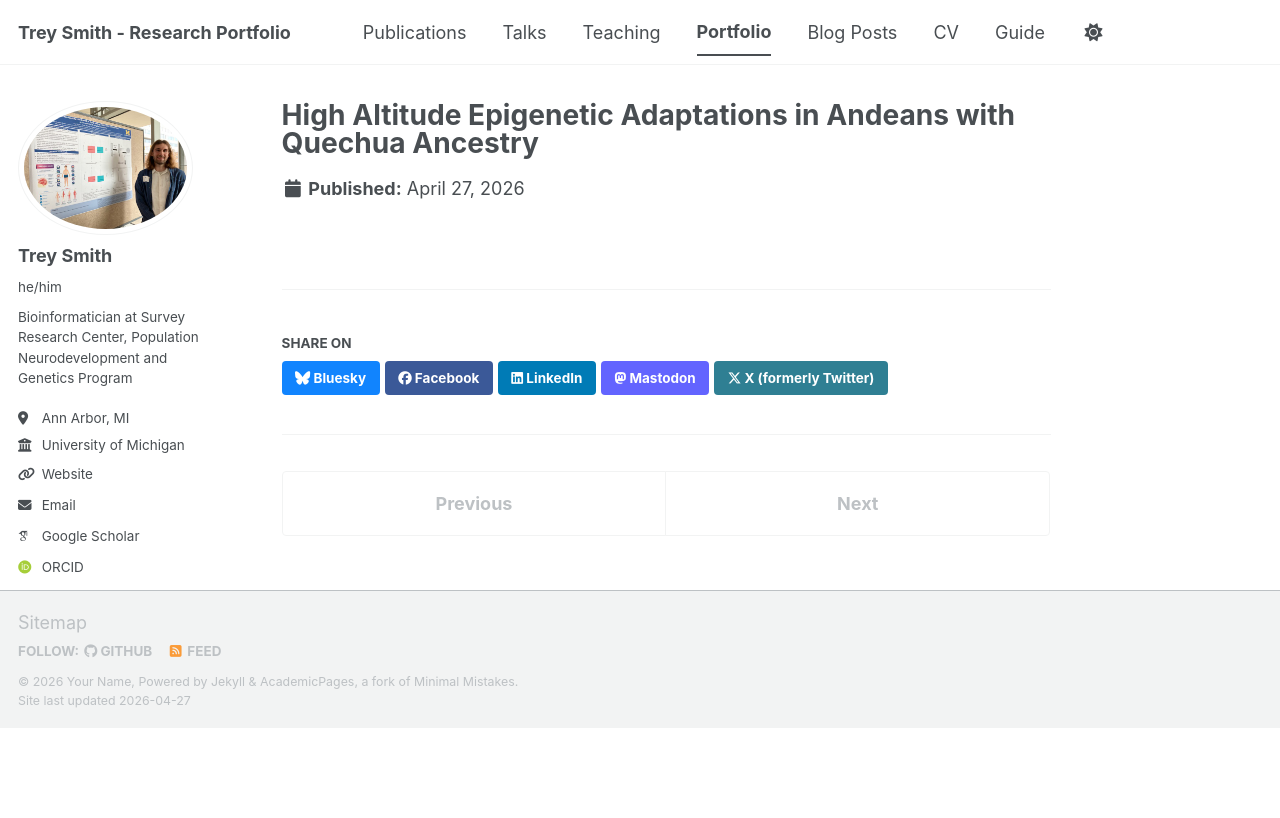
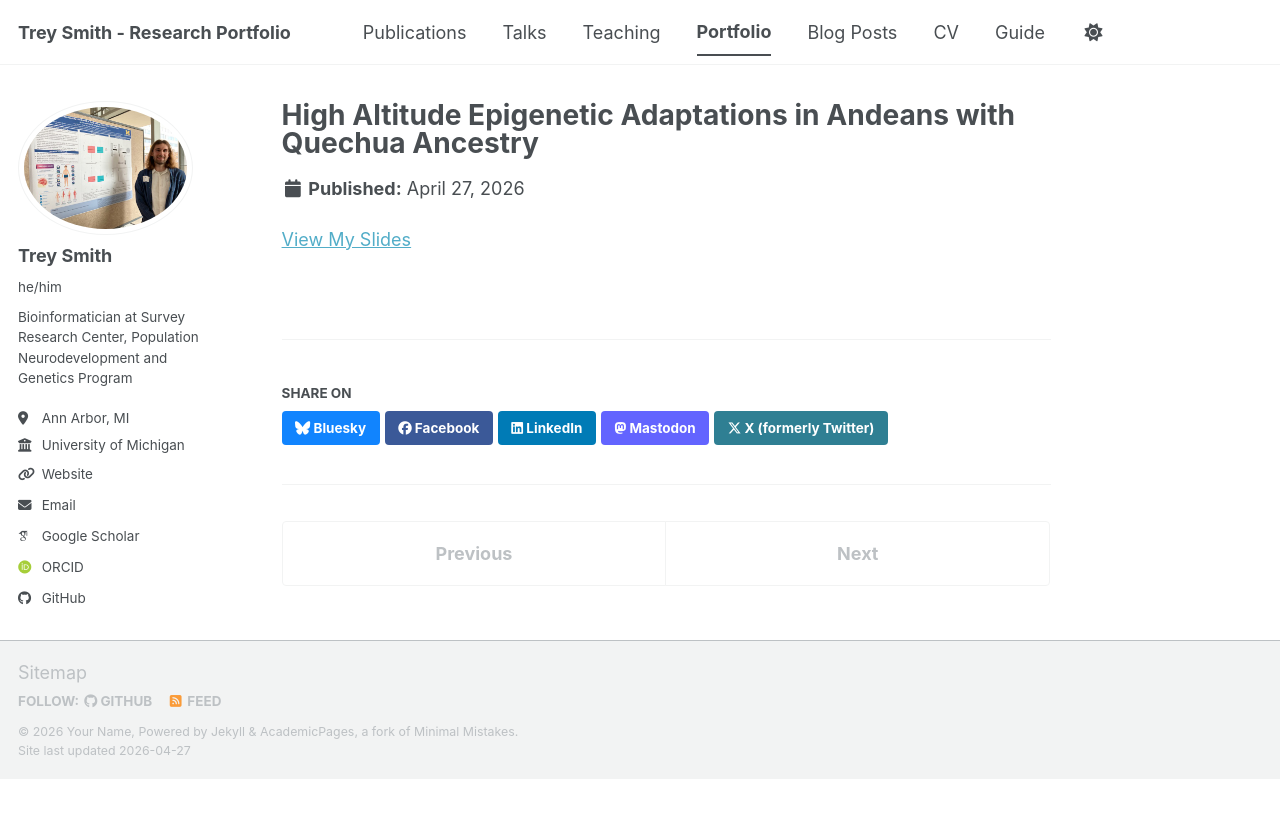
Before and after one commit to Treys925/Treys925.github.io, a Jekyll site: the page built from _portfolio/portfolio-9.md, in a window 1280 px wide. Shown: the top 818 px of the page. Built offline with Jekyll 4.4.1, drawn with Linux system fonts in a browser that asks for light colours; some web fonts are replaced; a script bundle is joined from its source files by our own code; library files that are not in the unit come from our copies.

Commit message:
Update portfolio-9.md

```diff
--- a/_portfolio/portfolio-9.md
+++ b/_portfolio/portfolio-9.md
@@ -3,3 +3,5 @@
 excerpt: "American Association of Physical Anthropologists Poster Session <br/><img src='/images/AAPA Poster H19_AC_edited.png'>"
 collection: portfolio
 ---
+
+[View My Slides](https://Treys925.github.io/images/AAPA Poster H19_AC_edited.png)
```
